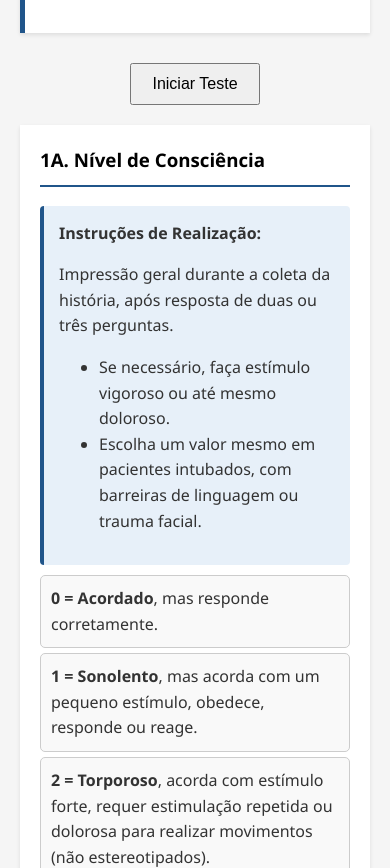
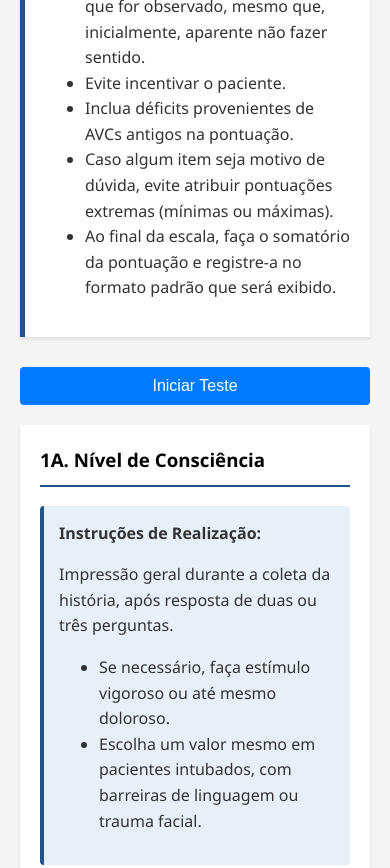
Before and after one commit to gustavoc023/NIHSS, a plain HTML site: page index.html in a window 390 px wide. Shown: the part 1705-2573 px from the top of the page. Drawn offline with Linux system fonts and the light colour scheme.

Commit message:
index.html

```diff
--- a/index.html
+++ b/index.html
@@ -116,6 +116,39 @@
             background-color: #90ee90; /* Fundo verde claro */
             border-color: #00b300;    /* Borda verde escuro */
         }
+
+    /* Mantém os botões com o mesmo layout no desktop e no mobile */
+    .button-container button {
+        padding: 10px 20px;
+        font-size: 16px;
+        border: none;
+        border-radius: 4px;
+        background-color: #007BFF;
+        color: #fff;
+        cursor: pointer;
+        transition: background-color 0.3s;
+    }
+
+    .button-container button:hover {
+        background-color: #0056b3;
+    }
+
+    /* Estilo específico para telas menores */
+    @media (max-width: 768px) {
+        .header-title img {
+            content: url('titulo-mobile.png'); /* Substitua pelo caminho da imagem para smartphones */
+        }
+
+        /* Ajusta os botões para ocupar toda a largura no mobile */
+        .button-container {
+            flex-direction: column;
+            gap: 10px;
+        }
+
+        .button-container button {
+            width: 100%; /* Botões ocupam toda a largura no mobile */
+        }
+    }
     </style>
 </head>
 <body>
```
